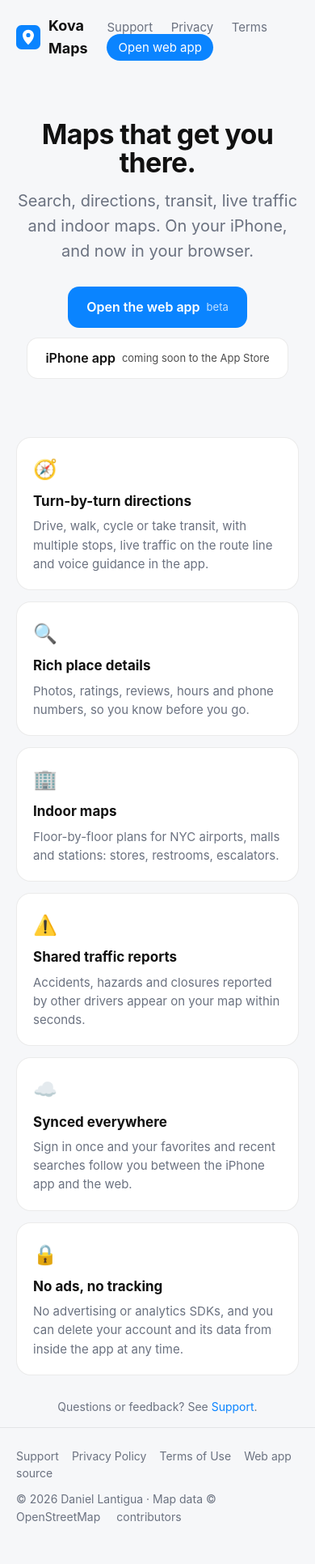
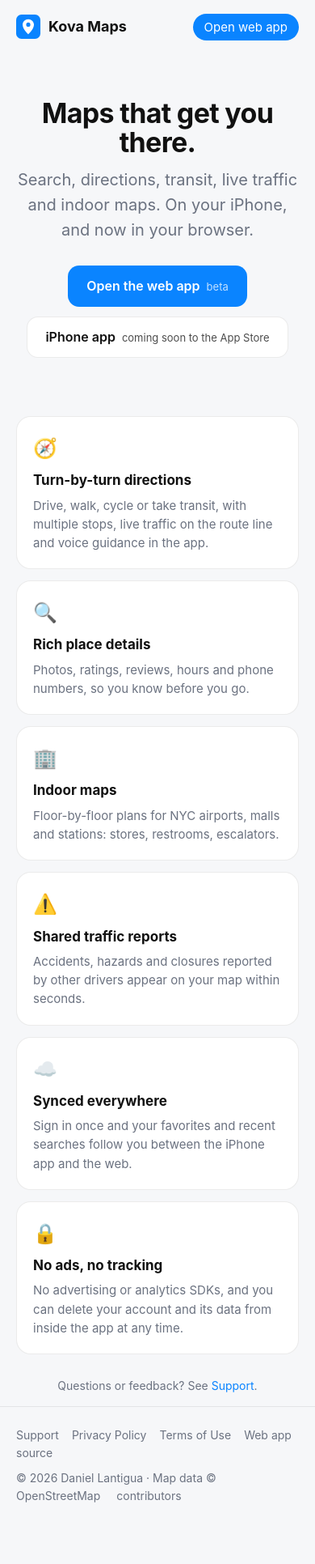
Before and after one commit to xDaniel1/waypoint-site, a Jekyll site: the page built from index.html, in a window 390 px wide. Shown: the whole page at 81% size. Built offline with Jekyll 4.4.1, drawn with Linux system fonts in a browser that asks for light colours; after the commit the page ends 1907 px from its top, so only the background shows below that.

Commit message:
Keep the header on one line on phones
Co-Authored-By: Claude Fable 5.1 <noreply@anthropic.com>

```diff
--- a/_layouts/default.html
+++ b/_layouts/default.html
@@ -15,7 +15,7 @@
     a { color:var(--accent); text-decoration:none; } a:hover { text-decoration:underline; }
     .wrap { max-width:960px; margin:0 auto; padding:0 20px; }
     header.nav { display:flex; align-items:center; justify-content:space-between; padding:18px 0; }
-    .brand { display:flex; align-items:center; gap:10px; font-weight:700; font-size:18px; color:var(--text); }
+    .brand { display:flex; align-items:center; gap:10px; font-weight:700; font-size:18px; color:var(--text); white-space:nowrap; }
     .brand img { width:30px; height:30px; }
     nav a { color:var(--muted); margin-left:18px; font-size:15px; }
     nav a.cta { color:#fff; background:var(--accent); padding:7px 14px; border-radius:999px; }
@@ -26,6 +26,7 @@
     main.page p, main.page li { color:var(--text); }
     footer { border-top:1px solid var(--border); padding:24px 0 48px; color:var(--muted); font-size:14px; }
     footer a { color:var(--muted); margin-right:16px; }
+    @media (max-width: 560px) { nav a:not(.cta) { display:none; } nav a.cta { margin-left:0; } }
     /* landing */
     .hero { padding:56px 0 32px; text-align:center; }
     .hero h1 { font-size:clamp(34px,6vw,56px); line-height:1.05; margin:0 0 14px; letter-spacing:-.02em; }
```
